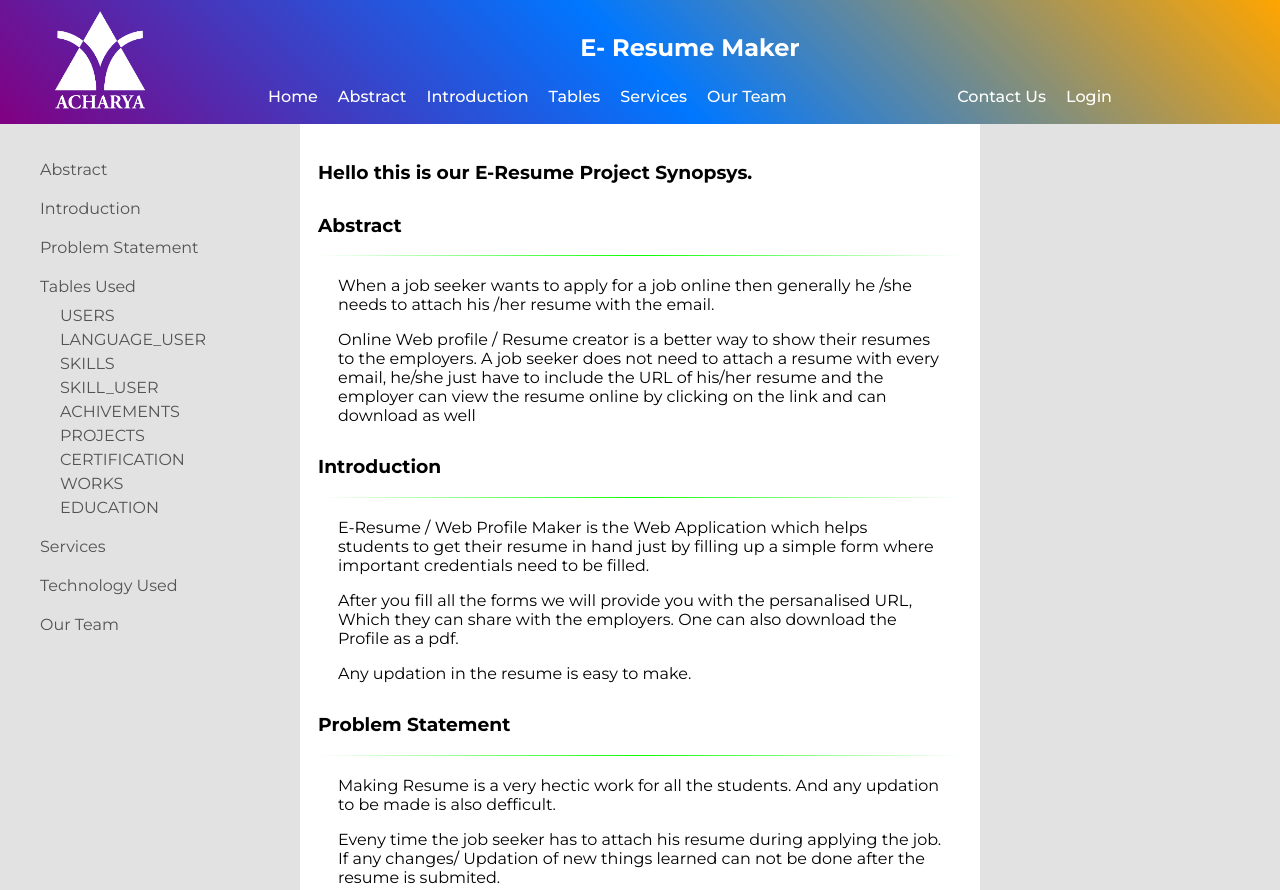
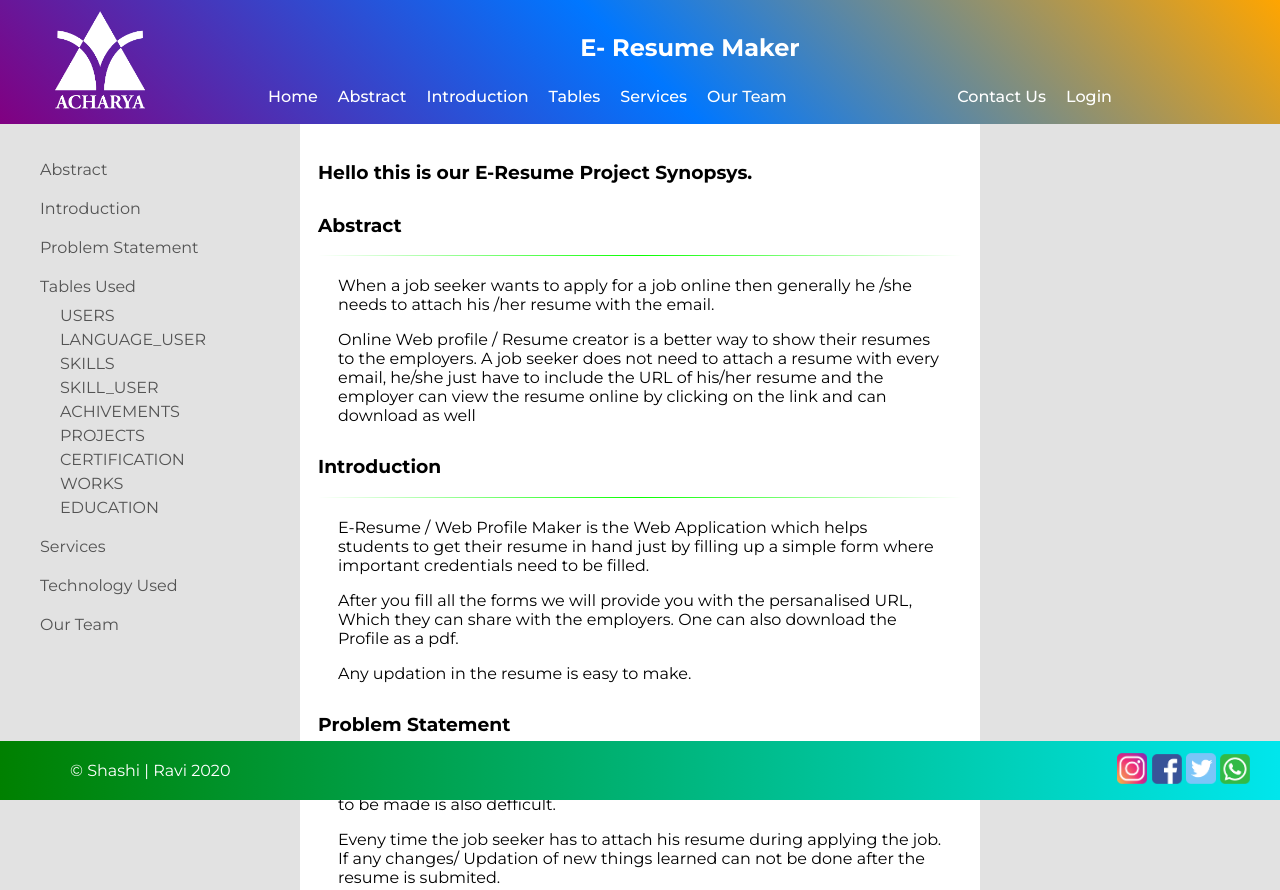
Before and after one commit to ShashiKumarDM/wtassignment, a plain HTML site: page assignment1/index.html in a window 1280 px wide. Shown: the top 890 px of the page. Drawn offline with Linux system fonts and the light colour scheme.

Commit message:
added footer

```diff
--- a/assignment1/index.html
+++ b/assignment1/index.html
@@ -288,6 +288,16 @@
             </aside>
         </main>
 
+        <footer>
+            <p>&copy; Shashi | Ravi 2020</p>
+            <div class="icons">
+                <a href="#"><img src="./icons/insta.png" alt=""></a>
+                <a href="#"><img src="./icons/fb.png" alt=""></a>
+                <a href="#"><img src="./icons/twiter.png" alt=""></a>
+                <a href="#"><img src="./icons/whatsapp.png" alt=""></a>
+            </div>
+        </footer>
+
         <!-- javascripts -->
         <script defer>
 
--- a/assignment1/main.css
+++ b/assignment1/main.css
@@ -189,3 +189,29 @@ section#team article .team_mate:nth-of-type(2)::before{
 section#team article .team_mate p{
     display: block;
 }
+
+
+footer{
+    position: fixed;
+    bottom: 0;
+    left: 0;
+    width: 100%;
+    background: linear-gradient(to right, green,rgb(0, 238, 255));
+    color: rgb(255, 255, 255);
+    display: flex;
+    justify-content: space-between;
+    align-items: center;
+    padding: 10px 50px;
+}
+
+footer p{
+    margin: 10px;
+    margin-left: 20px;
+    display: inline-block;
+}
+footer .icons{
+    margin-right: 80px;
+}
+footer .icons a img{
+    width: 30px;
+}
```
Also changed, not shown: assignment1/icons/fb.png (added), assignment1/icons/insta.png (added), assignment1/icons/twiter.png (added), assignment1/icons/whatsapp.png (added).
